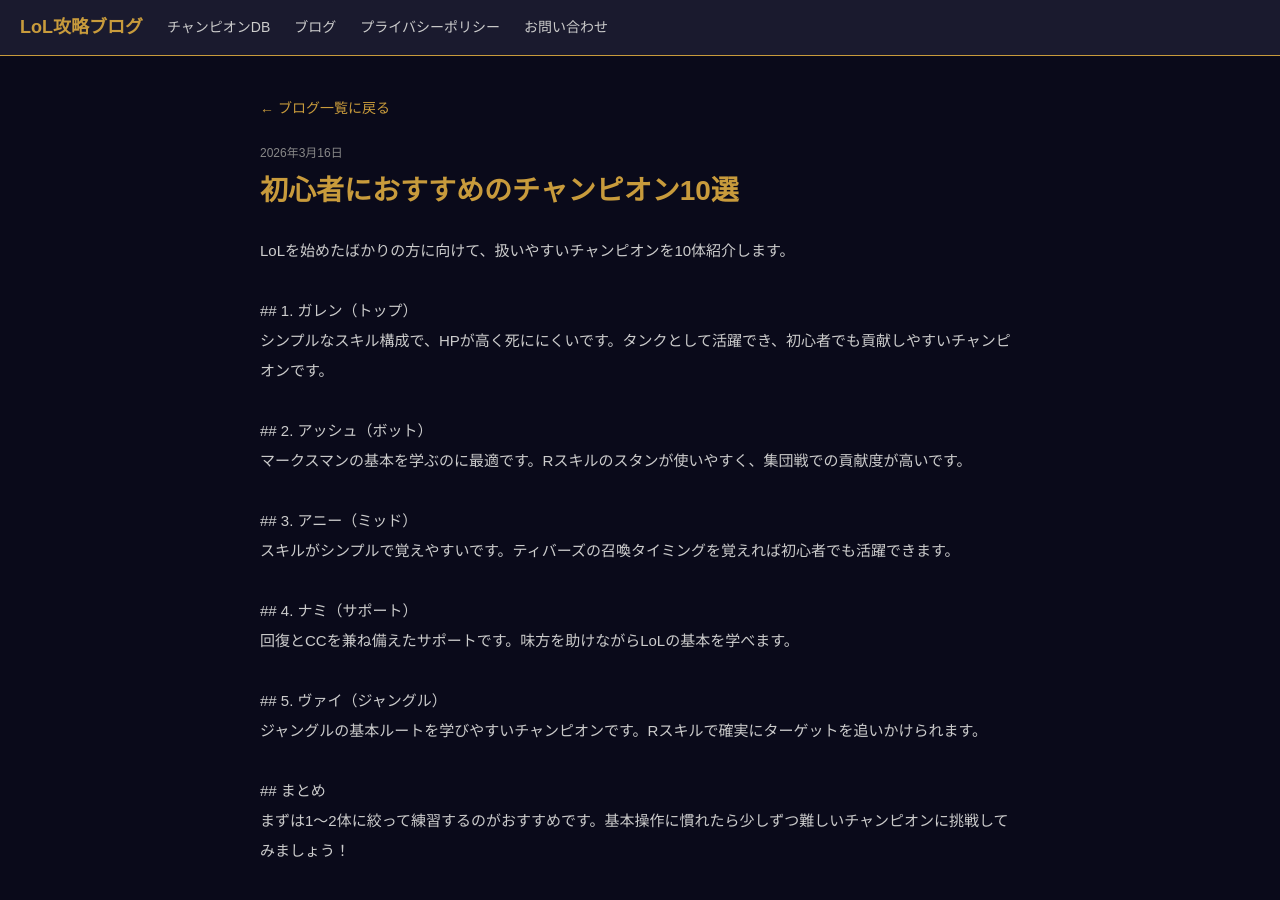
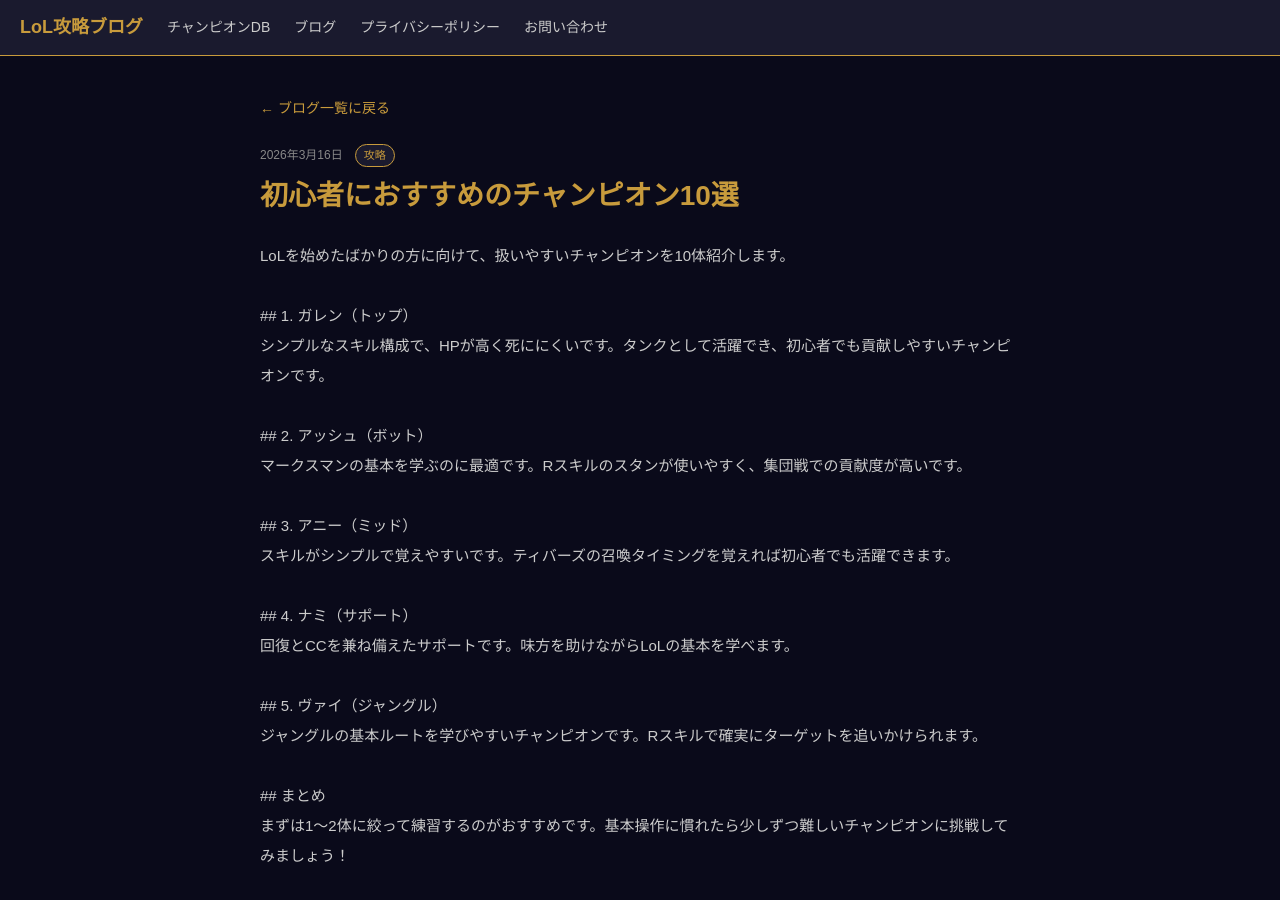
Before and after one commit to buu2309acount-dev/lol-db, a Next.js app: page /blog/beginner-champions in a window 1280 px wide. Shown: the top 900 px of the page. Built offline with nearby package versions, Linux system fonts and the light colour scheme.

Commit message:
fix metadata for blog posts

```diff
--- /dev/null
+++ b/app/blog/[id]/getData.js
@@ -0,0 +1,100 @@
+import fs from "fs";
+import path from "path";
+
+const staticPosts = {
+  "patch-15-5": {
+    id: "patch-15-5",
+    title: "パッチ15.5 変更点まとめ",
+    tag: "パッチノート",
+    date: "2026年3月16日",
+    content: `パッチ15.5では多くのチャンピオンに調整が入りました。今回は主要な変更点をまとめます。
+
+## バフされたチャンピオン
+
+ジャックス：基本攻撃力が60から64に増加。序盤の強さが増し、ソロレーンでの存在感が高まりました。
+
+ラックス：Eスキルのクールダウンが短縮。より積極的なポークが可能になりました。
+
+## ナーフされたチャンピオン
+
+ケイン：Rスキルのダメージが10%減少。高すぎたキャリー性能が調整されました。
+
+ゼリ：移動速度が少し低下。機動力が高すぎた点が修正されました。
+
+## まとめ
+
+今パッチはファイター系チャンピオンが強化される傾向にあります。ジャックスやレネクトンなどのソロレーナーが活躍しやすい環境です。`,
+  },
+  "tier-list-15-5": {
+    id: "tier-list-15-5",
+    title: "パッチ15.5 ティアリスト【ソロキュー向け】",
+    tag: "環境分析",
+    date: "2026年3月16日",
+    content: `パッチ15.5のソロキュー向けティアリストをご紹介します。
+
+## トップレーン
+Sティア：ジャックス、レネクトン、ダリウス
+Aティア：フィオラ、カミール、ガレン
+
+## ジャングル
+Sティア：ヴァイ、ヘカリム、グレイブス
+Aティア：ニダリー、エコー、リー・シン
+
+## ミッドレーン
+Sティア：アニー、ベイガー、ラックス
+Aティア：ゾーイ、シンドラ、ヴィクター
+
+## ボットレーン
+Sティア：ジン、ケイトリン、ミス・フォーチュン
+Aティア：ジジ、カイサ、アッシュ
+
+## サポート
+Sティア：ナミ、ルル、ソラカ
+Aティア：レオナ、タリック、ブラウム
+
+## まとめ
+今環境はコントロール系メイジとファイターが強い傾向です。初心者にはガレンやアニーなど扱いやすいチャンピオンをおすすめします。`,
+  },
+  "beginner-champions": {
+    id: "beginner-champions",
+    title: "初心者におすすめのチャンピオン10選",
+    tag: "攻略",
+    date: "2026年3月16日",
+    content: `LoLを始めたばかりの方に向けて、扱いやすいチャンピオンを10体紹介します。
+
+## 1. ガレン（トップ）
+シンプルなスキル構成で、HPが高く死ににくいです。タンクとして活躍でき、初心者でも貢献しやすいチャンピオンです。
+
+## 2. アッシュ（ボット）
+マークスマンの基本を学ぶのに最適です。Rスキルのスタンが使いやすく、集団戦での貢献度が高いです。
+
+## 3. アニー（ミッド）
+スキルがシンプルで覚えやすいです。ティバーズの召喚タイミングを覚えれば初心者でも活躍できます。
+
+## 4. ナミ（サポート）
+回復とCCを兼ね備えたサポートです。味方を助けながらLoLの基本を学べます。
+
+## 5. ヴァイ（ジャングル）
+ジャングルの基本ルートを学びやすいチャンピオンです。Rスキルで確実にターゲットを追いかけられます。
+
+## まとめ
+まずは1〜2体に絞って練習するのがおすすめです。基本操作に慣れたら少しずつ難しいチャンピオンに挑戦してみましょう！`,
+  },
+};
+
+export function getPost(id) {
+  if (staticPosts[id]) return staticPosts[id];
+
+  try {
+    const dataDir = path.join(process.cwd(), "data/posts");
+    const files = fs.readdirSync(dataDir).filter(f => f.endsWith(".json"));
+    for (const file of files) {
+      const post = JSON.parse(fs.readFileSync(path.join(dataDir, file), "utf-8"));
+      if (post.id === id) return post;
+    }
+  } catch {
+    return null;
+  }
+
+  return null;
+}
--- a/app/blog/[id]/page.js
+++ b/app/blog/[id]/page.js
@@ -1,98 +1,19 @@
-"use client";
 import Link from "next/link";
-import { useParams } from "next/navigation";
-import { useState, useEffect } from "react";
+import { getPost } from "./getData";
 
-const staticPosts = {
-  "patch-15-5": {
-    title: "パッチ15.5 変更点まとめ",
-    date: "2026年3月16日",
-    content: `パッチ15.5では多くのチャンピオンに調整が入りました。今回は主要な変更点をまとめます。
+export async function generateMetadata({ params }) {
+  const { id } = await params;
+  const post = getPost(id);
+  if (!post) return { title: "記事が見つかりません | LoL攻略ブログ" };
+  return {
+    title: `${post.title} | LoL攻略ブログ`,
+    description: post.content?.substring(0, 100),
+  };
+}
 
-## バフされたチャンピオン
-
-ジャックス：基本攻撃力が60から64に増加。序盤の強さが増し、ソロレーンでの存在感が高まりました。
-
-ラックス：Eスキルのクールダウンが短縮。より積極的なポークが可能になりました。
-
-## ナーフされたチャンピオン
-
-ケイン：Rスキルのダメージが10%減少。高すぎたキャリー性能が調整されました。
-
-ゼリ：移動速度が少し低下。機動力が高すぎた点が修正されました。
-
-## まとめ
-
-今パッチはファイター系チャンピオンが強化される傾向にあります。ジャックスやレネクトンなどのソロレーナーが活躍しやすい環境です。`,
-  },
-  "tier-list-15-5": {
-    title: "パッチ15.5 ティアリスト【ソロキュー向け】",
-    date: "2026年3月16日",
-    content: `パッチ15.5のソロキュー向けティアリストをご紹介します。
-
-## トップレーン
-Sティア：ジャックス、レネクトン、ダリウス
-Aティア：フィオラ、カミール、ガレン
-
-## ジャングル
-Sティア：ヴァイ、ヘカリム、グレイブス
-Aティア：ニダリー、エコー、リー・シン
-
-## ミッドレーン
-Sティア：アニー、ベイガー、ラックス
-Aティア：ゾーイ、シンドラ、ヴィクター
-
-## ボットレーン
-Sティア：ジン、ケイトリン、ミス・フォーチュン
-Aティア：ジジ、カイサ、アッシュ
-
-## サポート
-Sティア：ナミ、ルル、ソラカ
-Aティア：レオナ、タリック、ブラウム
-
-## まとめ
-今環境はコントロール系メイジとファイターが強い傾向です。初心者にはガレンやアニーなど扱いやすいチャンピオンをおすすめします。`,
-  },
-  "beginner-champions": {
-    title: "初心者におすすめのチャンピオン10選",
-    date: "2026年3月16日",
-    content: `LoLを始めたばかりの方に向けて、扱いやすいチャンピオンを10体紹介します。
-
-## 1. ガレン（トップ）
-シンプルなスキル構成で、HPが高く死ににくいです。タンクとして活躍でき、初心者でも貢献しやすいチャンピオンです。
-
-## 2. アッシュ（ボット）
-マークスマンの基本を学ぶのに最適です。Rスキルのスタンが使いやすく、集団戦での貢献度が高いです。
-
-## 3. アニー（ミッド）
-スキルがシンプルで覚えやすいです。ティバーズの召喚タイミングを覚えれば初心者でも活躍できます。
-
-## 4. ナミ（サポート）
-回復とCCを兼ね備えたサポートです。味方を助けながらLoLの基本を学べます。
-
-## 5. ヴァイ（ジャングル）
-ジャングルの基本ルートを学びやすいチャンピオンです。Rスキルで確実にターゲットを追いかけられます。
-
-## まとめ
-まずは1〜2体に絞って練習するのがおすすめです。基本操作に慣れたら少しずつ難しいチャンピオンに挑戦してみましょう！`,
-  },
-};
-
-export default function BlogPost() {
-  const { id } = useParams();
-  const [post, setPost] = useState(staticPosts[id] || null);
-
-  useEffect(() => {
-    if (!staticPosts[id]) {
-      fetch("/api/posts")
-        .then(res => res.json())
-        .then(data => {
-          const found = data.find(p => p.id === id);
-          if (found) setPost(found);
-        })
-        .catch(() => {});
-    }
-  }, [id]);
+export default async function BlogPost({ params }) {
+  const { id } = await params;
+  const post = getPost(id);
 
   if (!post) return (
     <main style={{ padding: "40px 20px" }}>
@@ -107,7 +28,19 @@
         ← ブログ一覧に戻る
       </Link>
       <div style={{ marginTop: "24px" }}>
-        <div style={{ fontSize: "12px", color: "#888", marginBottom: "8px" }}>{post.date}</div>
+        <div style={{ display: "flex", gap: "12px", alignItems: "center", marginBottom: "8px" }}>
+          <div style={{ fontSize: "12px", color: "#888" }}>{post.date}</div>
+          {post.tag && (
+            <span style={{
+              fontSize: "11px", padding: "2px 8px", borderRadius: "999px",
+              background: post.tag === "パッチノート" ? "#1a2e1a" : post.tag === "環境分析" ? "#2e1a1a" : "#1a1a2e",
+              color: post.tag === "パッチノート" ? "#4caf50" : post.tag === "環境分析" ? "#f44336" : "#C89B3C",
+              border: `1px solid ${post.tag === "パッチノート" ? "#4caf50" : post.tag === "環境分析" ? "#f44336" : "#C89B3C"}`
+            }}>
+              {post.tag}
+            </span>
+          )}
+        </div>
         <h1 style={{ fontSize: "28px", fontWeight: "bold", color: "#C89B3C", marginBottom: "24px" }}>{post.title}</h1>
         <div style={{ color: "#ccc", lineHeight: "2", fontSize: "15px", whiteSpace: "pre-line" }}>
           {post.content}
--- /dev/null
+++ b/app/blog/layout.js
@@ -0,0 +1,8 @@
+export const metadata = {
+    title: "ブログ一覧 | LoL攻略ブログ",
+    description: "League of Legendsのパッチノート・環境分析・攻略情報を毎パッチ更新。",
+  };
+
+  export default function BlogLayout({ children }) {
+    return children;
+  }
--- /dev/null
+++ b/app/champions/layout.js
@@ -0,0 +1,8 @@
+export const metadata = {
+    title: "チャンピオン一覧 | LoL攻略ブログ",
+    description: "League of Legendsの全チャンピオン一覧。ロール別絞り込み・ステータス確認・スキル詳細。",
+  };
+
+  export default function ChampionsLayout({ children }) {
+    return children;
+  }
```
